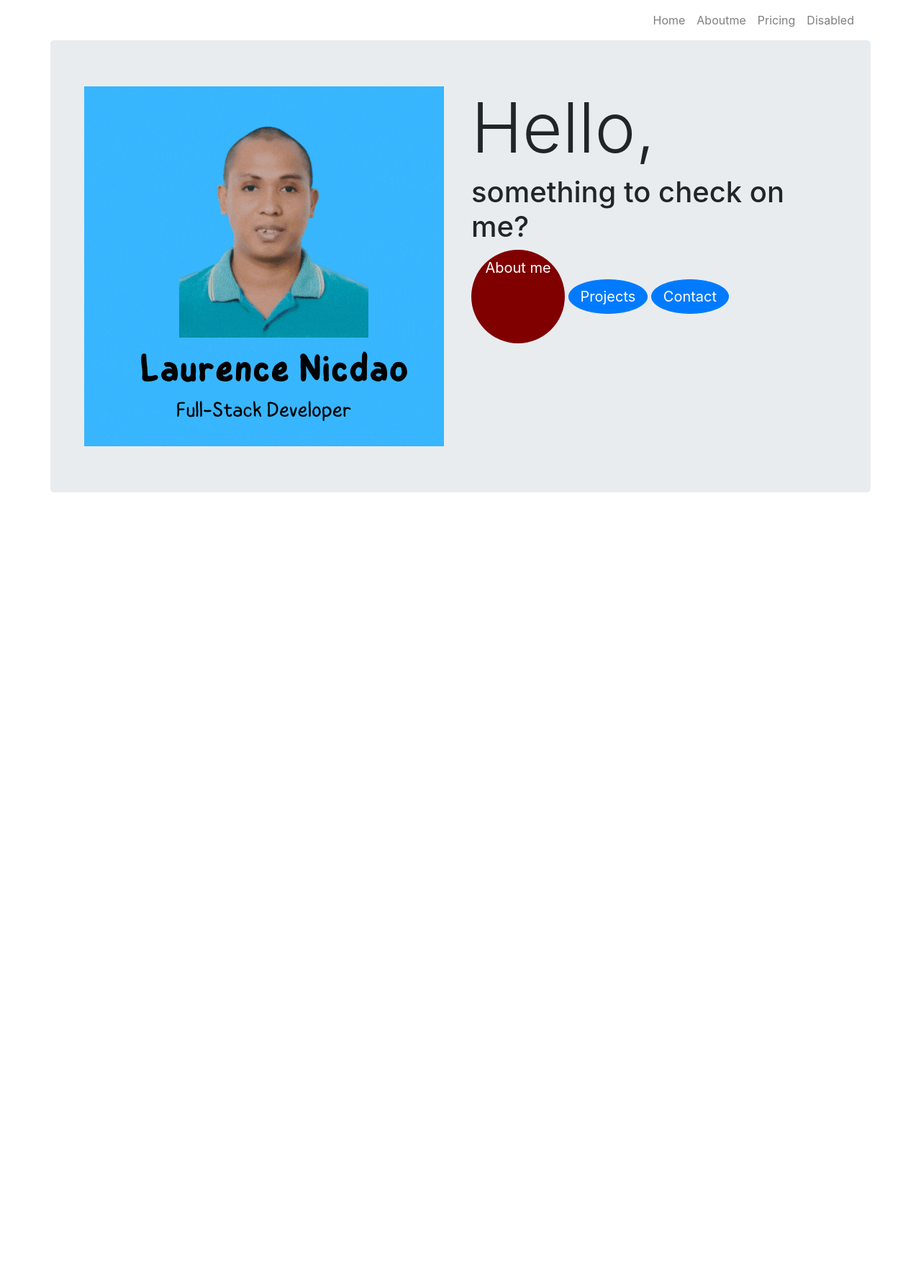
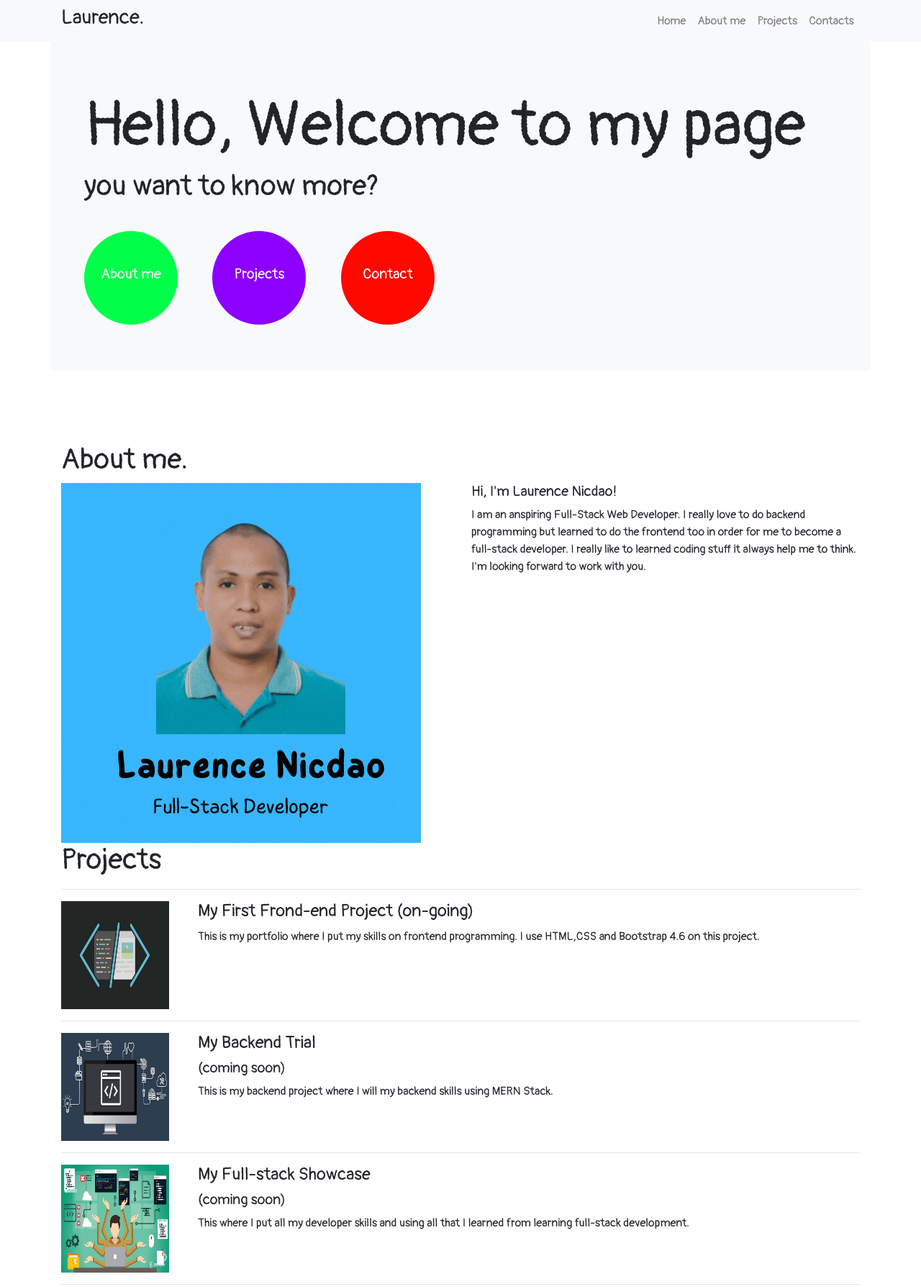
Before and after one commit to nicdaolaurence/portfolio, a plain HTML site: page index.html in a window 1280 px wide. Shown: the top 1788 px of the page at 72% size. Before the commit the page ends 800 px from the top, so only its background shows below. Drawn offline with nearby package versions, Linux system fonts and the light colour scheme.

Commit message:
capstone frontend project revisions

```diff
--- a/index.html
+++ b/index.html
@@ -7,17 +7,19 @@
 
 	<link rel="stylesheet" href="https://cdn.jsdelivr.net/npm/bootstrap@4.6.0/dist/css/bootstrap.min.css" integrity="sha384-B0vP5xmATw1+K9KRQjQERJvTumQW0nPEzvF6L/Z6nronJ3oUOFUFpCjEUQouq2+l" crossorigin="anonymous">
 
+	<link rel="preconnect" href="https://fonts.gstatic.com">
+	<link href="https://fonts.googleapis.com/css2?family=Pangolin&display=swap" rel="stylesheet">
+
 	<link rel="stylesheet" href="./style.css">
 
 </head>
 <body>
 
-	<nav class="navbar navbar-expand-lg navbar-light bg-ligh">
+	<nav class="navbar navbar-expand-lg navbar-light bg-light">
 		<div class="container">
 			<div class="row">
 				<div class="col">
-					<!-- <a class="navbar-brand" href="#">Laurence Nicdao</a>
-					<a class="navbar-brand" href="#">Full-Stack Developer</a> -->
+					<h3>Laurence.</h3>
 				</div>
 			</div>
 			<div class="row">
@@ -31,13 +33,13 @@
 					      <a class="nav-link" href="#">Home <span class="sr-only">(current)</span></a>
 					    </li>
 					    <li class="nav-item">
-					      <a class="nav-link" href="#">Aboutme</a>
+					      <a class="nav-link" href="#aboutme">About me</a>
 					    </li>
 					    <li class="nav-item">
-					      <a class="nav-link" href="#">Pricing</a>
+					      <a class="nav-link" href="#projects">Projects</a>
 					    </li>
 					    <li class="nav-item">
-					      <a class="nav-link" href="#" tabindex="-1" aria-disabled="true">Disabled</a>
+					      <a class="nav-link" href="#contacts" tabindex="-1" aria-disabled="true">Contacts</a>
 					    </li>
 					  </ul>
 					</div>
@@ -50,26 +52,124 @@
 
 
 	</nav>
-	<div class="container">
-		<div class="row justify-text-center jumbotron">
-			<div class="col">
-				<img src="./images/me.gif" alt="">
+	<section  id="homepage">
+		<div class="container">
+			<div class="row jumbotron bg-light d-flex align-items-center">
+
+				<div class="col">
+				  <h1 class="display-2">Hello, Welcome to my page</h1>
+
+				  <h1 class="display-6">you want to know more?</h1>
+				 		<div class="row justify-text-around">
+				 			<div class="col">
+				 				<a class="btn btn-primary btn-lg rounded-circle align-items-center" href="#aboutme" role="button" id="btnme">About me</a>
+				 				<a class="btn btn-primary btn-lg rounded-circle" href="#projects" role="button" id="btnprojects">Projects</a>
+				 				<a class="btn btn-primary btn-lg rounded-circle" href="#contacts" role="button" id="btncontact">Contact</a>
+				 			</div>
+				 		</div>
+
+				</div>
+
 			</div>
-			<div class="col">
-			  <h1 class="display-1">Hello,</h1>
-			  <h1 class="display-6">something to check on me?</h1>
-			 		<div class="row justify-text-around">
-			 			<div class="col">
-			 				<a class="btn btn-primary btn-lg rounded-circle align-items-center" href="#" role="button" id="btnme">About me</a>
-			 				<a class="btn btn-primary btn-lg rounded-circle" href="#" role="button" id="btnprojects">Projects</a>
-			 				<a class="btn btn-primary btn-lg rounded-circle" href="#" role="button" id="btncontact">Contact</a>
-			 			</div>
-			 		</div>
+		</div>
+	</section>
 
+	<section id="aboutme">
+		<div class="container">
+			<h1>About me.</h1>
+			<div class="row">
+				<div class="col">
+					<img src="./images/me.gif" alt="">
+				</div>
+				<div class="col">
+					<h5>Hi, I'm Laurence Nicdao!</h5>
+					<p>I am an anspiring Full-Stack Web Developer. I really love to do backend programming but learned to do the frontend too in order for me to become a full-stack developer. I really like to learned coding stuff it always help me to think. I'm looking forward to work with you. </p>
+				</div>
+			</div>
+		</div>
+	</section>
+
+
+	<div class="container" id="projects">
+		<h1>Projects</h1>
+		<hr>
+		<div class="row">
+			<div class="col-2">
+				<img src="./images/frontend.jpg" alt="">
+			</div>
+			<div class="col-10">
+				<h4>My First Frond-end Project (on-going)</h4>
+				<p>This is my portfolio where I put my skills on frontend programming. I use HTML,CSS and Bootstrap 4.6 on this project.</p>
 			</div>
 
 		</div>
+		<hr>
+		<div class="row">
+			<div class="col-2">
+				<img src="./images/backend.jpg" alt="">
+			</div>
+			<div class="col-10">
+				<h4>My Backend Trial</h4>
+				<h5>(coming soon)</h5>
+				<p>This is my backend project where I will my backend skills using MERN Stack.</p>
+			</div>
+		</div>
+		<hr>
+		<div class="row">
+			<div class="col-2">
+				<img src="./images/fullstack.jpg" alt="">
+			</div>
+			<div class="col-10">
+				<h4>My Full-stack Showcase</h4>
+				<h5>(coming soon)</h5>
+				<p>This where I put all my developer skills and using all that I learned from learning full-stack development.</p>
+			</div>
+		</div>
+		<hr>
 	</div>
+
+
+	<div class="container" id="contacts">
+		<h1>Contact</h1>
+		<div class="row">
+			<div class="col">
+				<form>
+				  <div class="form-group">
+				    <label for="fname">Your Name:</label>
+				    <input type="text" class="form-control" id="fname" placeholder="Your name here....">
+				  </div>
+				  <div class="form-group">
+				    <label for="pnumber">Phone Number:</label>
+				    <input type="text" class="form-control" id="pnumber" placeholder="Your number here...">
+				  </div>
+				  <div class="form-group">
+				    <label for="exampleInputEmail1">Email address:</label>
+				    <input type="id" class="form-control" id="exampleInputEmail1" aria-describedby="emailHelp" placeholder="Your email here...">
+				    <small id="emailHelp" class="form-text text-muted">We'll never share your email with anyone else.</small>
+				  </div>
+				  <div class="form-group">
+				      <label for="message">Message here:</label>
+				      <textarea class="form-control" id="message" rows="3" placeholder="Your message here..."></textarea>
+				    </div>
+				  <button type="submit" class="btn btn-primary">Submit</button>
+				</form>
+			</div>
+		</div>
+	</div>
+
+
+	<footer>
+		<div class="container">
+			<div class="row">
+				<div class="col">
+					<p>Home</p>
+					<p>About me</p>
+					<p>Projects</p>
+					<p>Contact</p>
+				</div>
+			</div>
+		</div>
+	</footer>
 
 
 
--- a/style.css
+++ b/style.css
@@ -2,18 +2,61 @@
 	margin: 0;
 	padding: 0;
 	box-sizing: border-box;
+	font-family: 'Pangolin', cursive;
+
 }
+/*body{
+	background-image: url('./images/bubblydefault.gif');
+	background-repeat: no-repeat;
+	background-attachment: fixed;
+	background-size: cover;
+	height: 100%;
+}*/
 
 #logo{
 	height: 100px;
 	width: 100px;
 }
 #btnme{
-	padding: 10px;
-	background-color: maroon;
+
+	padding-top: 45px;
+	margin-right: 45px;
+	margin-top: 30px;
+	background-color: #00ff48;
 	height: 130px;
 	width: 130px;
 	border: none;
 	text-align: center;
+}
+#btnprojects{
+	padding-top: 45px;
+	margin-right: 45px;
+	margin-top: 30px;
+	background-color: #8c00ff;
+	height: 130px;
+	width: 130px;
+	border: none;
+	text-align: center;
+}
+#btncontact{
+	padding-top: 45px;
+	margin-top: 30px;
+	background-color: #ff0800;
+	height: 130px;
+	width: 130px;
+	border: none;
+	text-align: center;
+}
+#projects img {
+	height: 150px;
+	width: 150px;
+}
+#homepage {
+	margin-bottom: 100px;
+}
+
+footer{
+
+	background-color: #00ffb3;
 
 }
```
Also changed, not shown: images/backend.jpg (added), images/frontend.jpg (added), images/fullstack.jpg (added), 2 other files.
